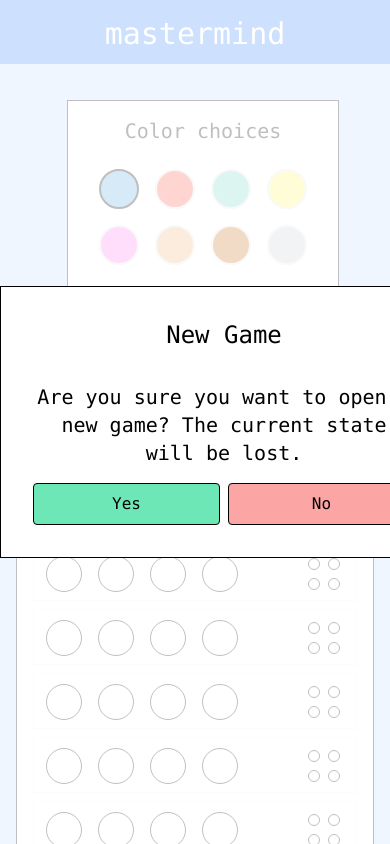
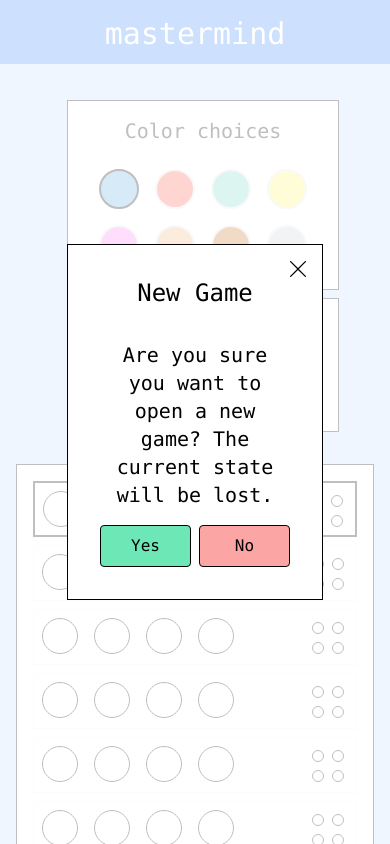
Before and after one commit to Sakshisrivastava413/mastermind-game, a Next.js app: page / in a window 390 px wide. Both pictures are taken after a click on the element "New Game". Shown: the top 844 px of the page. Built offline with nearby package versions, Linux system fonts and the light colour scheme.

Commit message:
grid responsive on mobile with no overlapping

```diff
--- a/components/Game.js
+++ b/components/Game.js
@@ -1,6 +1,5 @@
 import React, {
   useState,
-  useEffect,
   forwardRef,
   useImperativeHandle,
 } from "react";
@@ -33,7 +32,6 @@ const Game = forwardRef(({ selectedColor }, ref) => {
     hiddenCode: [],
   });
 
-  useEffect(() => console.log(hiddenCode), []);
   const changeColor = ({ row, col }) => {
     if (currentRow !== row) return;
 
@@ -121,16 +119,9 @@ const Game = forwardRef(({ selectedColor }, ref) => {
             onCellClick={changeColor}
             status={gridStatus[rowNo]}
             activeRow={currentRow}
+            isRowValidate={isRowValidate}
+            validateRow={validateRow}
           />
-          {currentRow === rowNo && isRowValidate && (
-            <div className="absolute left-64 inset-y-1/4">
-              <img
-                onClick={validateRow}
-                src="check.svg"
-                className="h-6 cursor-pointer"
-              />
-            </div>
-          )}
         </div>
       ))}
       <Modal isOpen={resultModal} onClose={setResultModal}>
--- a/components/Modal.js
+++ b/components/Modal.js
@@ -6,7 +6,7 @@ const Modal = ({ isOpen, children, onClose }) => (
     isOpen={isOpen}
     onRequestClose={onClose}
     ariaHideApp={false}
-    className="absolute m-auto inset-0 w-112 outline-none"
+    className="absolute m-auto inset-0 w-64 lg:w-112 outline-none"
     style={{ content: { height: "max-content" } }}
   >
     <div className="relative bg-white border border-black">
--- a/components/Row.js
+++ b/components/Row.js
@@ -1,10 +1,18 @@
 import React from "react";
 import { INITIAL_CELL_VALUE } from "../constants";
 
-const Row = ({ colors, onCellClick, row, status, activeRow }) => (
+const Row = ({
+  colors,
+  onCellClick,
+  row,
+  status,
+  activeRow,
+  isRowValidate,
+  validateRow,
+}) => (
   <>
-    <div className="absolute inset-0 left-3 inset-y-2.5">
-      <div className="flex space-x-4">
+    <div className="flex mx-0 lg:mx-4">
+      <div className="flex space-x-4 w-3/4">
         {colors.map((color, col) => (
           <div
             key={col}
@@ -16,8 +24,16 @@ const Row = ({ colors, onCellClick, row, status, activeRow }) => (
           ></div>
         ))}
       </div>
+      <div className="w-1/4 flex justify-center items-center">
+        {activeRow === row && isRowValidate && (
+          <img
+            onClick={validateRow}
+            src="check.svg"
+            className="h-6 cursor-pointer"
+          />
+        )}
       </div>
-    <div className="absolute right-3">
+      <div className="w-1/4 flex flex-row-reverse">
         <div className="w-10 flex flex-wrap">
           {status.map((color, col) => (
             <div
@@ -32,6 +48,7 @@ const Row = ({ colors, onCellClick, row, status, activeRow }) => (
           ))}
         </div>
       </div>
+    </div>
   </>
 );
 
```
Lines whose indentation alone changed are shown as unchanged.
